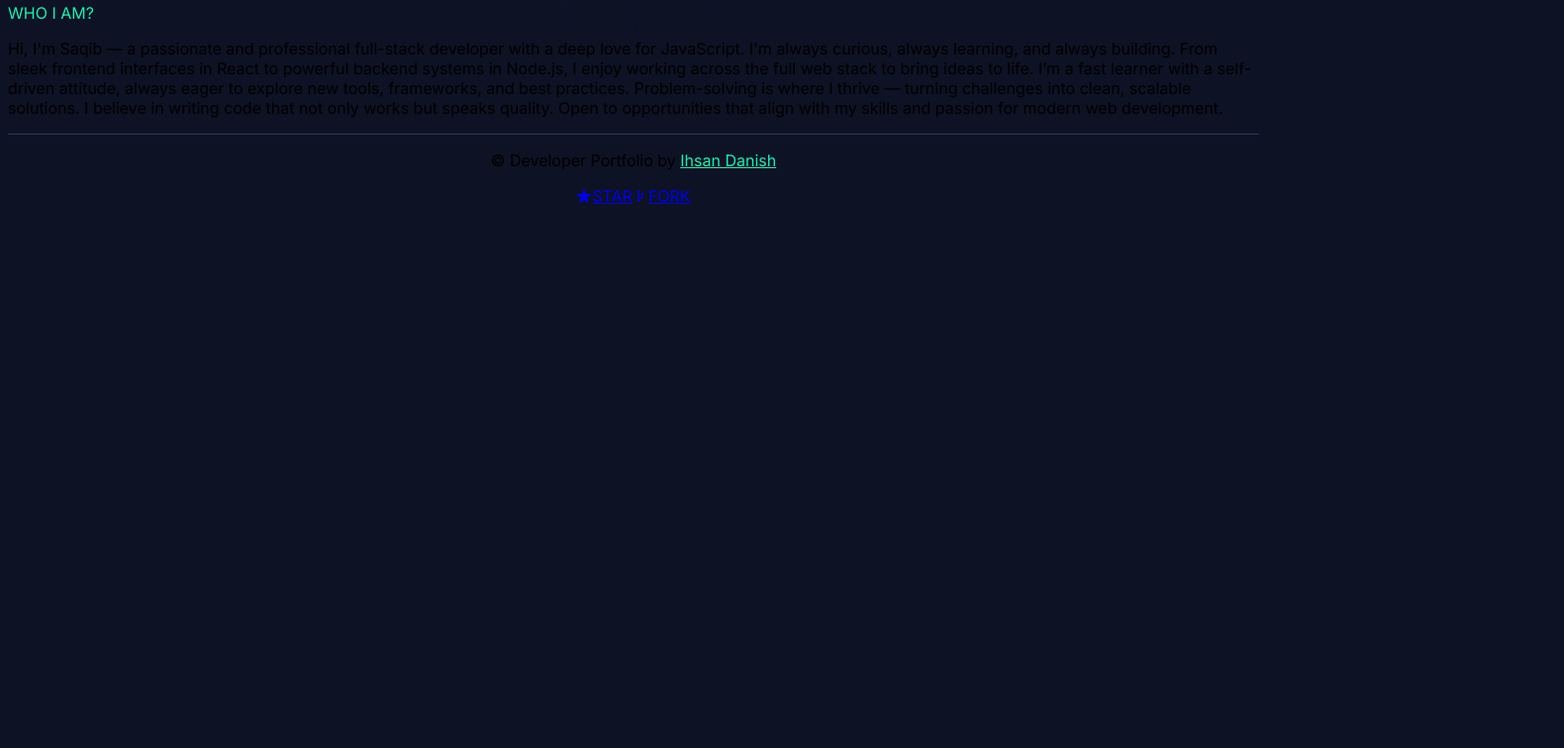
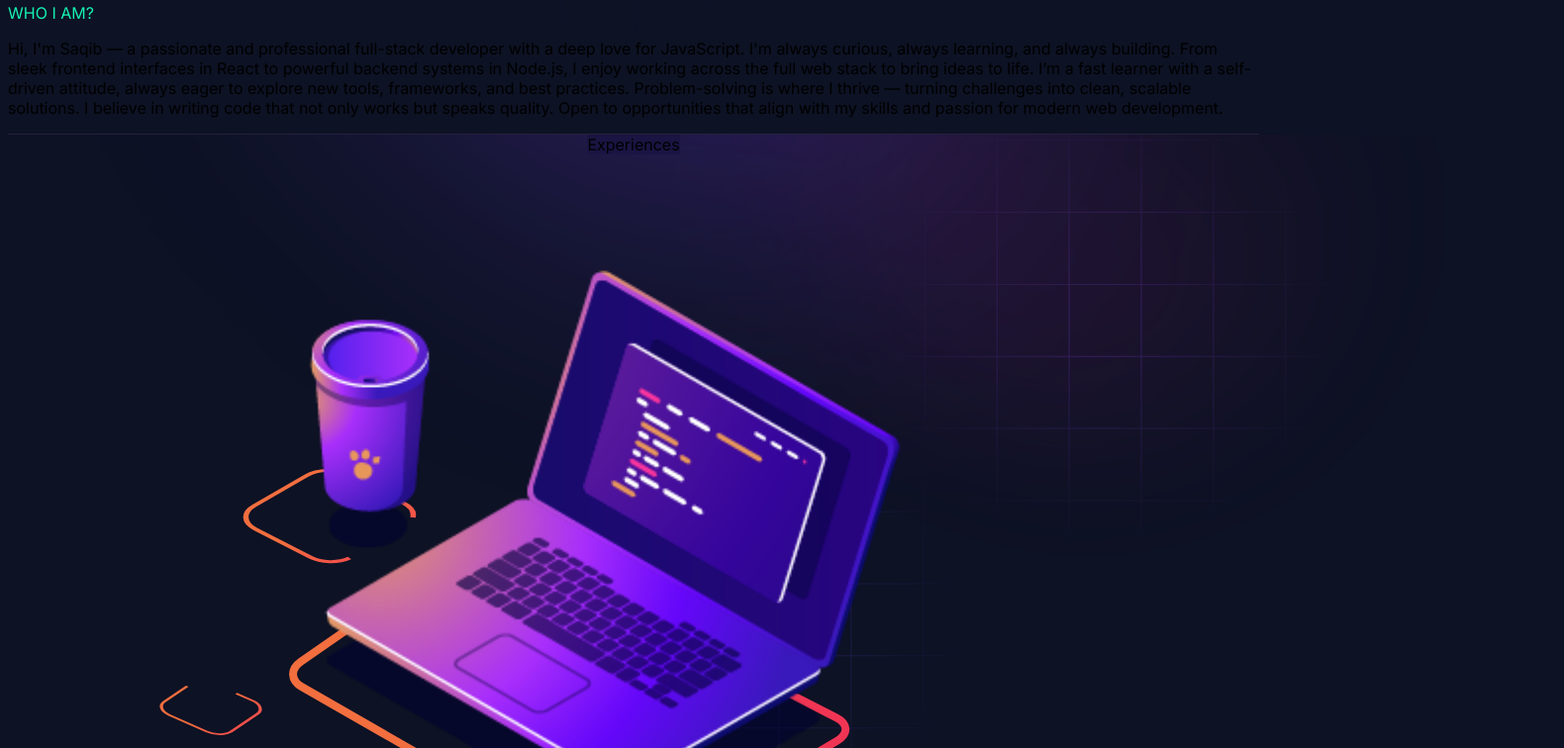
Before and after one commit to saqiburrehmann/myPortfolio, a Next.js app: page / in a window 1280 px wide. Shown: the part 1500-2256 px from the top of the page at 99% size, 1580 px wide, since content can reach past the window. Before the commit the page ends 1716 px from the top, so only its background shows below. Built offline with nearby package versions, Linux system fonts and the light colour scheme.

Commit message:
Experice

```diff
--- a/app/page.js
+++ b/app/page.js
@@ -14,8 +14,8 @@
     <>
       <HeroSection />
       <AboutSection />
-      {/* <Experience />
-      <Skills />
+      <Experience />
+      {/* <Skills />
       <Projects />
       <Education />
       <ContactSection /> */}
```
